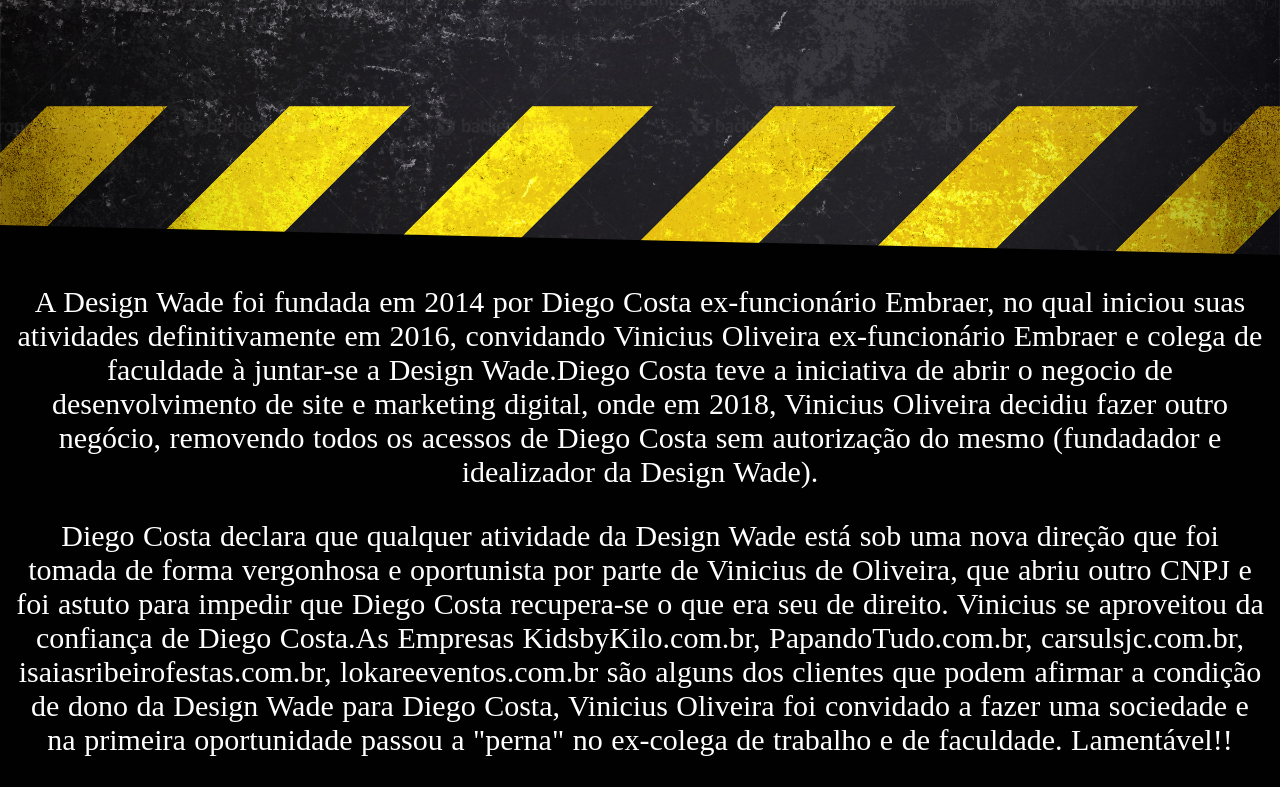
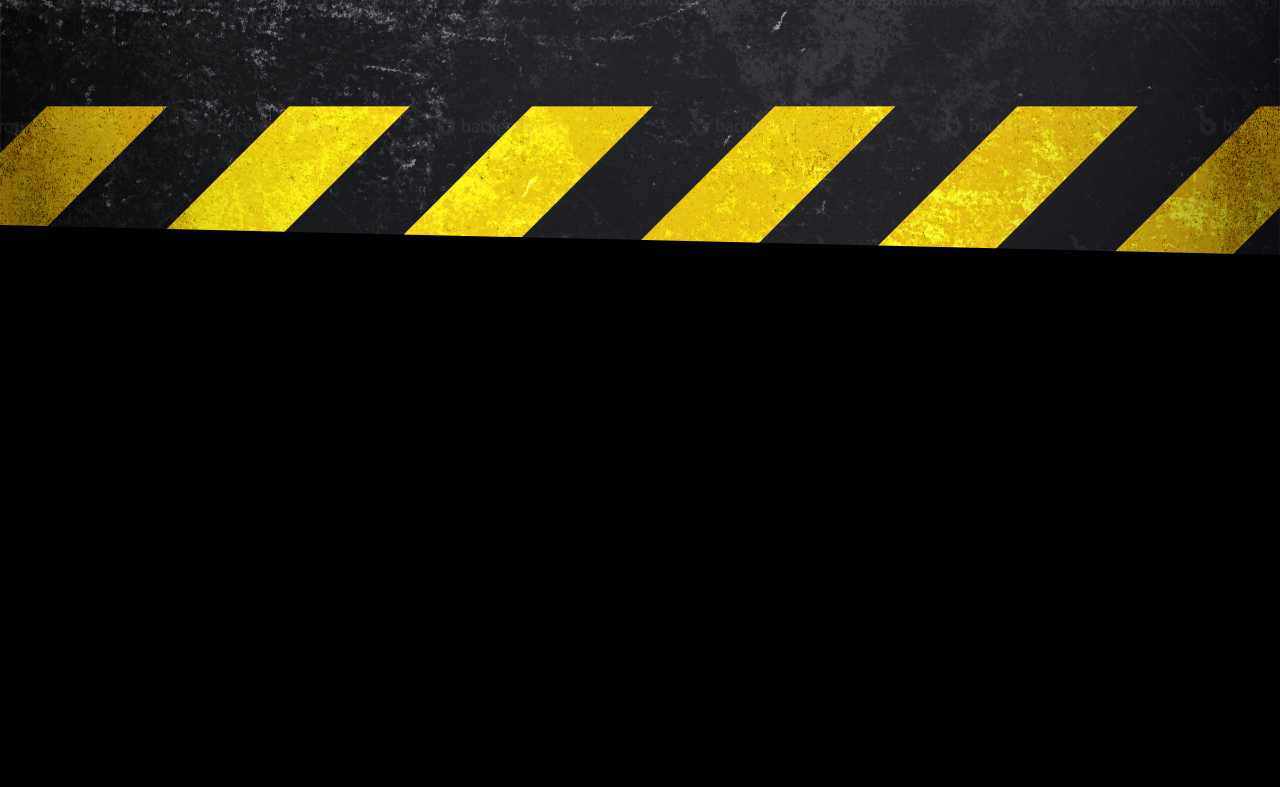
Before and after one commit to felipesaev/designwade, a plain HTML site: page index.html in a window 1280 px wide. Shown: the part 245-1032 px from the top of the page. After the commit the page ends 800 px from the top, so only its background shows below. Drawn offline with Linux system fonts and the light colour scheme.

Commit message:
tag p tirada

```diff
--- a/index.html
+++ b/index.html
@@ -16,7 +16,7 @@
 
     </div>
 
-    <p>A Design Wade foi fundada em 2014 por Diego Costa ex-funcionário Embraer, no qual iniciou suas atividades definitivamente em 2016, convidando Vinicius Oliveira ex-funcionário Embraer e colega de faculdade à juntar-se a Design Wade.Diego Costa teve a iniciativa de abrir o negocio de desenvolvimento de site e marketing digital, onde em 2018, Vinicius Oliveira decidiu fazer outro negócio, removendo todos os acessos de Diego Costa sem autorização do mesmo (fundadador e idealizador da Design Wade).</p>
-        <p>Diego Costa declara que qualquer atividade da Design Wade está sob uma nova direção que foi tomada de forma vergonhosa e oportunista por parte de Vinicius de Oliveira, que abriu outro CNPJ e foi astuto para impedir que Diego Costa recupera-se o que era seu de direito. Vinicius se aproveitou da confiança de Diego Costa.As Empresas KidsbyKilo.com.br, PapandoTudo.com.br, carsulsjc.com.br, isaiasribeirofestas.com.br, lokareeventos.com.br são alguns dos clientes que podem afirmar a condição de dono da Design Wade para Diego Costa, Vinicius Oliveira foi convidado a fazer uma sociedade e na primeira oportunidade passou a "perna" no ex-colega de trabalho e de faculdade. Lamentável!! </p>
+    <!--<p>A Design Wade foi fundada em 2014 por Diego Costa ex-funcionário Embraer, no qual iniciou suas atividades definitivamente em 2016, convidando Vinicius Oliveira ex-funcionário Embraer e colega de faculdade à juntar-se a Design Wade.Diego Costa teve a iniciativa de abrir o negocio de desenvolvimento de site e marketing digital, onde em 2018, Vinicius Oliveira decidiu fazer outro negócio, removendo todos os acessos de Diego Costa sem autorização do mesmo (fundadador e idealizador da Design Wade).</p>
+        <p>Diego Costa declara que qualquer atividade da Design Wade está sob uma nova direção que foi tomada de forma vergonhosa e oportunista por parte de Vinicius de Oliveira, que abriu outro CNPJ e foi astuto para impedir que Diego Costa recupera-se o que era seu de direito. Vinicius se aproveitou da confiança de Diego Costa.As Empresas KidsbyKilo.com.br, PapandoTudo.com.br, carsulsjc.com.br, isaiasribeirofestas.com.br, lokareeventos.com.br são alguns dos clientes que podem afirmar a condição de dono da Design Wade para Diego Costa, Vinicius Oliveira foi convidado a fazer uma sociedade e na primeira oportunidade passou a "perna" no ex-colega de trabalho e de faculdade. Lamentável!! </p>-->
 </body>
 </html>
```
